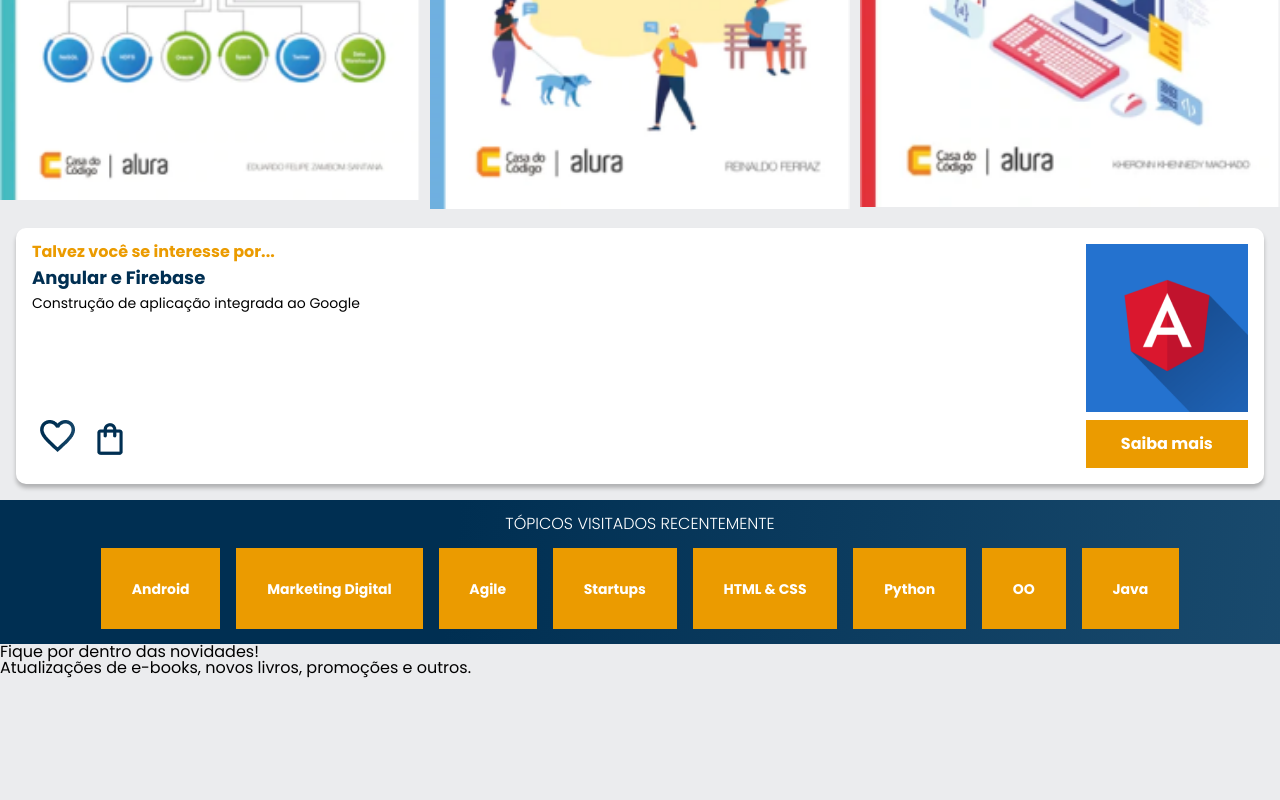
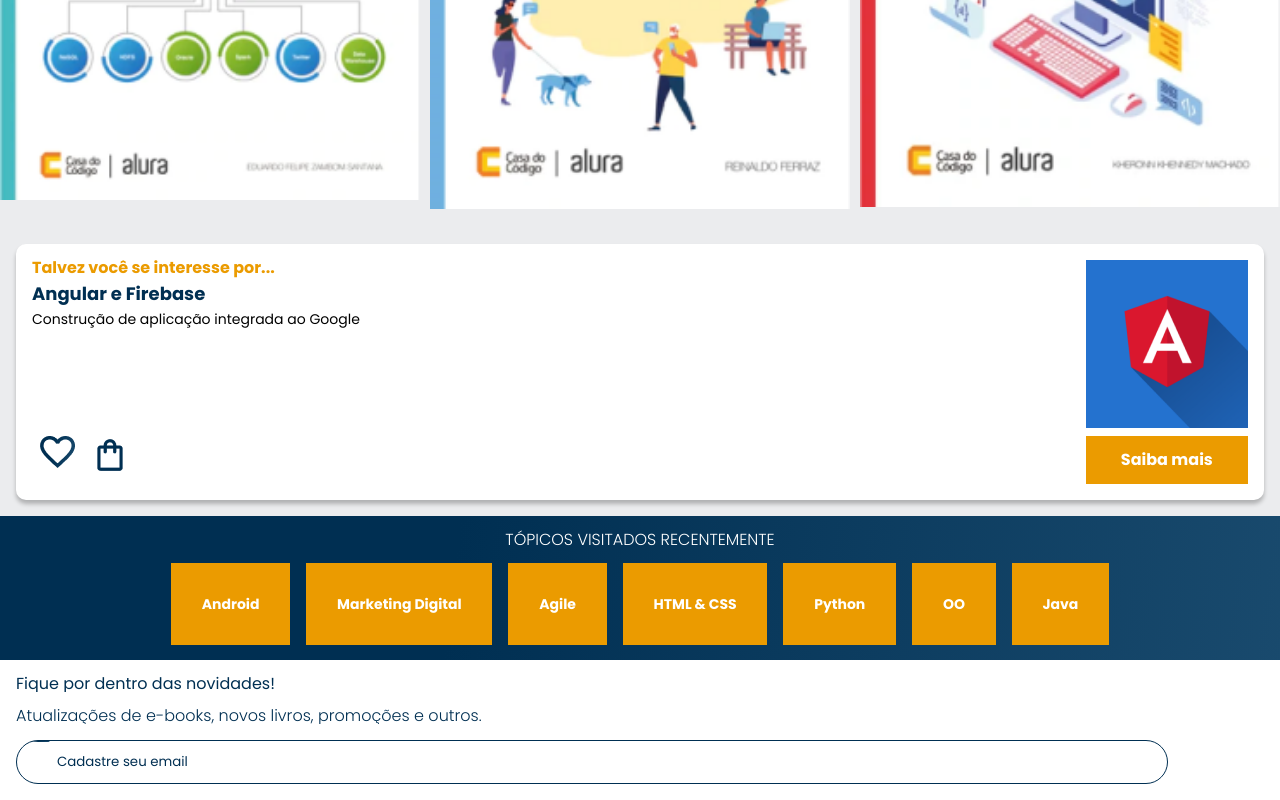
Before and after one commit to AnaCRicci/AluraBooks2B, a plain HTML site: page index.html in a window 1280 px wide. Shown: the part 729-1529 px from the top of the page. Before the commit the page ends 1408 px from the top, so only its background shows below. Drawn offline with nearby package versions, Linux system fonts and the light colour scheme; files whose address does not match are found by name.

Commit message:
Add files via upload

```diff
--- a/index.html
+++ b/index.html
@@ -67,15 +67,7 @@
         <div class="swiper-slide"><img src="img/Gestão.png" alt="Livro sobre Gestão da AluraBooks"></div>
         <div class="swiper-slide"><img src="img/Gestão2.png" alt="Livro sobre Gestão2 da AluraBooks"></div>
         <div class="swiper-slide"><img src="img/Javascript.png" alt="Livro sobre Java Script da AluraBooks"></div>
-        <div class="swiper-slide"><img src="img/Liderança.png" alt="Livro sobre Liderança da AluraBooks"></div>
-        <div class="swiper-slide"><img src="img/MetricasAgeis.png" alt="Livro sobre Metricas Ageis da AluraBooks"></div>
-        <div class="swiper-slide"><img src="img/Nodejs.png" alt="Livro sobre Nodejs da AluraBooks"></div>
-        <div class="swiper-slide"><img src="img/Portugol.png" alt="Livro sobre Portugol da AluraBooks"></div>
-        <div class="swiper-slide"><img src="img/ReactNative.png" alt="Livro sobre React Native da AluraBooks"></div>
-        <div class="swiper-slide"><img src="img/Tuning.png" alt="Livro sobre Tuning da AluraBooks"></div>
-        <div class="swiper-slide"><img src="img/MEAN.png" alt="Livro sobre MEAN da AluraBooks"></div>
-        <div class="swiper-slide"><img src="img/Guia Front-end.png" alt="Livro sobre GUia Front-end da AluraBooks">
-        </div>
+        <div class="swiper-slide"><img src="img/Liderança.
         <div class="swiper-slide"><img src="img/UX.png" alt="Livro sobre UX da AluraBooks"></div>
       </div>
       <div class="swiper-button-prev"></div>
@@ -116,9 +108,6 @@
         <a href="#" class="topicos-link">Agile</a>
       </li>
       <li class="topicos-item">
-        <a href="#" class="topicos-link">Startups</a>
-      </li>
-      <li class="topicos-item">
         <a href="#" class="topicos-link">HTML & CSS</a>
       </li>
       <li class="topicos-item">
@@ -135,6 +124,7 @@
   <section class="contato">
     <h2 class="contato-titulo">Fique por dentro das novidades!</h2>
     <p class="contato-texto">Atualizações de e-books, novos livros, promoções e outros.</p>
+    <input type="email" placeholder="Cadastre seu email" class="contato-email">
   </section>
   <script src="https://cdn.jsdelivr.net/npm/swiper@11/swiper-bundle.min.js"></script>
   <script>
--- a/style.css
+++ b/style.css
@@ -2,6 +2,7 @@
 @import url("styles/banner.css");
 @import url("styles/carrossel.css");
 @import url("styles/topicos.css");
+@import url("styles/contato.css");
 
 :root {
     --cor-de-fundo: #EBECEE;
--- /dev/null
+++ b/styles/contato.css
@@ -0,0 +1,31 @@
+.contato{
+    background-color: var(--branco);
+    padding: 1em;
+}
+.contato-titulo,.contato-texto{
+    background: var(--azul-degrade);
+    -webkit-background-clip: text;
+    -webkit-text-fill-color: transparent;
+    background-clip: text;
+}
+.contatp-titulo{
+    font-size: 18px;
+    font-weight: 500;
+}
+.contato-texto{
+    font-weight: 300;
+    margin: 1em 0;
+}
+.contato-email{
+    padding: 1em;
+    border: 1px solid var(--azul);
+    border-radius: 24px;
+    width: 90%;
+    color: var(--azul);
+}
+.contato-email::placeholder{
+    font-family: var(--fonte-principal);
+    color: var(--azul);
+    background: url("../img/Vector.png") no-repeat;
+    padding: 2em;
+}
```
Also changed, not shown: img/Vector.png (added).
